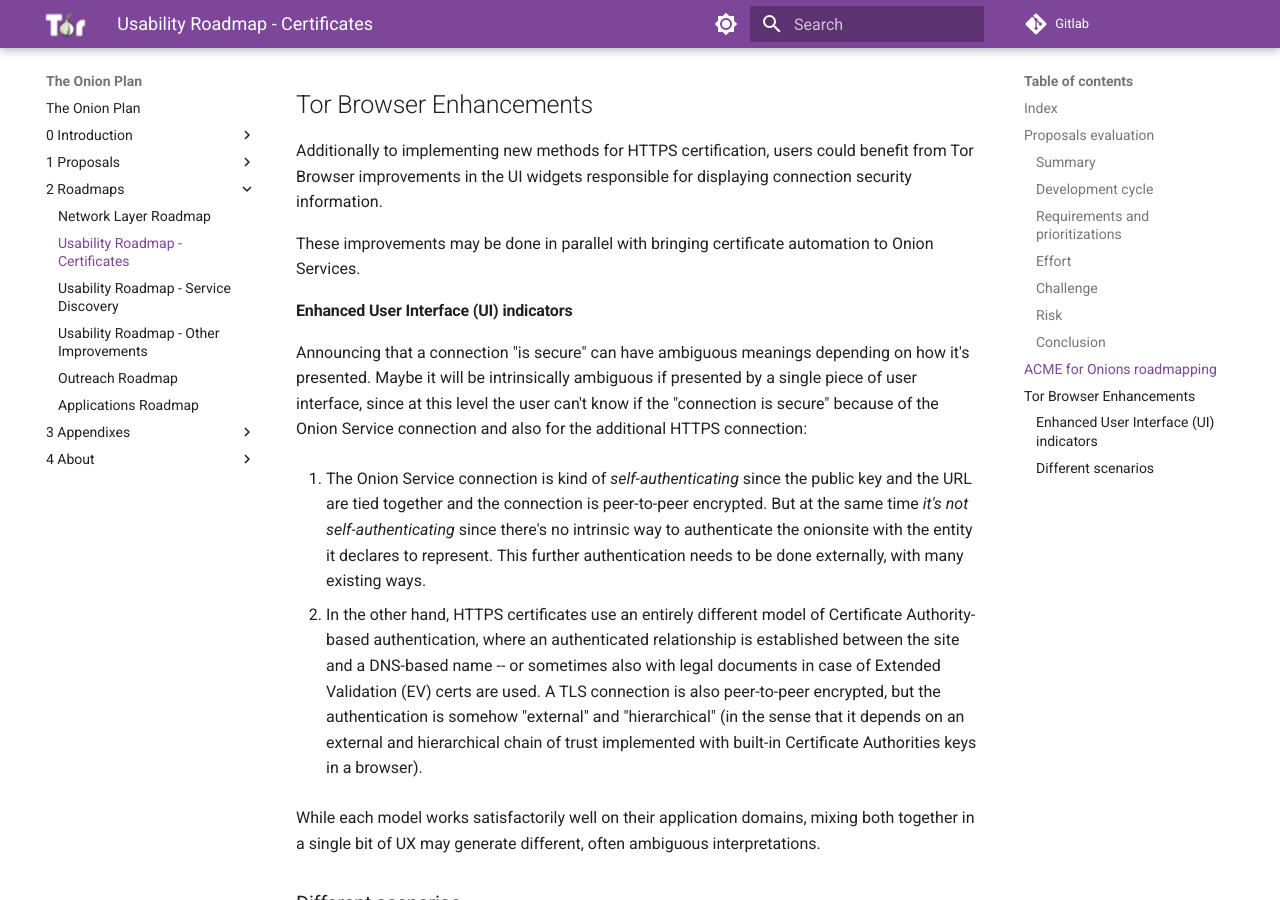
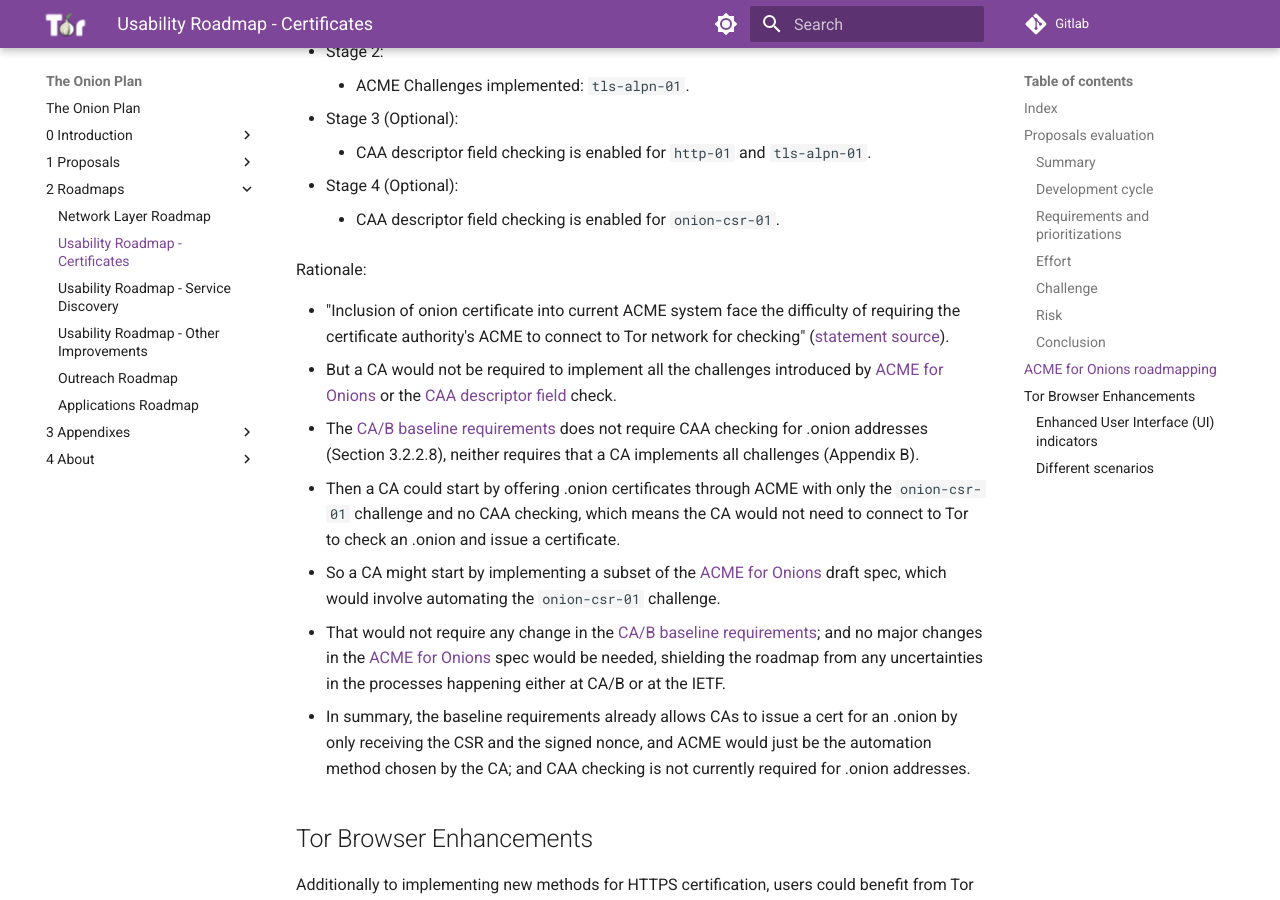
Before and after one commit to offsoc/onionplan, an MkDocs documentation site: the page built from docs/2 - Roadmaps/02 - Roadmap: Usability Proposal - Certificates.md, in a window 1280 px wide and 900 px high, scrolled down 5387 px. Built offline with MkDocs 1.6.1 and Material for MkDocs 9.7.7, drawn with Linux system fonts in a browser that asks for light colours; some of the changed text lies outside the part shown.

Commit message:
Feat: roadmaps: certificates: ACME for Onions DRAFT roadmap: rationale

```diff
--- a/docs/2 - Roadmaps/02 - Roadmap: Usability Proposal - Certificates.md
+++ b/docs/2 - Roadmaps/02 - Roadmap: Usability Proposal - Certificates.md
@@ -18,6 +18,7 @@
     1. Each proposal feasibility.
     2. Available resources.
     3. Results.
+    4. Double check if a proposal does not bring any serious issues.
 4. Then some prioritization/decision is needed.
 5. This document presents a summarized comparison between proposals.
 6. This needs further review and discussion.
@@ -123,6 +124,13 @@ As stated in the [certificate proposals][] document, there are two existing and
 similar proposals for bringing .onions to ACME, and [ACME for Onions][]
 seems to be the one in a more mature state.
 
+If this proposal cannot get traction in the CA space, then it's still possible
+to consider other [certificate proposals][].
+
+In short, [ACME for Onions][] is a proposal that can be implemented and/or
+maintained with less effort from Tor's side and won't depend on changes in
+applications and libraries (it would work out of the box for TLS clients).
+
 [ACME for Onions]: https://acmeforonions.org
 [funded by OTF]: https://www.opentech.fund/internet-freedom-news/april-2023/#acme
 
@@ -166,6 +174,34 @@ proxy their requests through Tor:
     * CAA descriptor field checking is enabled for `http-01` and `tls-alpn-01`.
 * Stage 4 (Optional):
     * CAA descriptor field checking is enabled for `onion-csr-01`.
+
+Rationale:
+
+* "Inclusion of onion certificate into current ACME system face the difficulty
+  of requiring the certificate authority's ACME to connect to Tor network for
+  checking"
+  ([statement source](https://github.com/cabforum/servercert/issues/433)).
+* But a CA would not be required to implement all the challenges introduced by
+  [ACME for Onions][] or the [CAA descriptor field][] check.
+* The [CA/B baseline requirements][] does not require CAA checking for
+  .onion addresses (Section 3.2.2.8), neither requires that a CA implements all
+  challenges (Appendix B).
+* Then a CA could start by offering .onion certificates through ACME with only the
+  `onion-csr-01` challenge and no CAA checking, which means the CA would not
+  need to connect to Tor to check an .onion and issue a certificate.
+* So a CA might start by implementing a subset of the [ACME for Onions][] draft
+  spec, which would involve automating the `onion-csr-01` challenge.
+* That would not require any change in the [CA/B baseline requirements][]; and
+  no major changes in the [ACME for Onions][] spec would be needed, shielding
+  the roadmap from any uncertainties in the processes happening either at CA/B or
+  at the IETF.
+* In summary, the baseline requirements already allows CAs to issue a cert
+  for an .onion by only receiving the CSR and the signed nonce, and ACME would
+  just be the automation method chosen by the CA; and CAA checking is not
+  currently required for .onion addresses.
+
+[CAA descriptor field]: https://gitlab.torproject.org/tpo/core/torspec/-/blob/main/proposals/343-rend-caa.txt
+[CA/B baseline requirements]: https://cabforum.org/wp-content/uploads/CA-Browser-Forum-BR-1.8.6.pdf
 
 ## Tor Browser Enhancements
 
```
